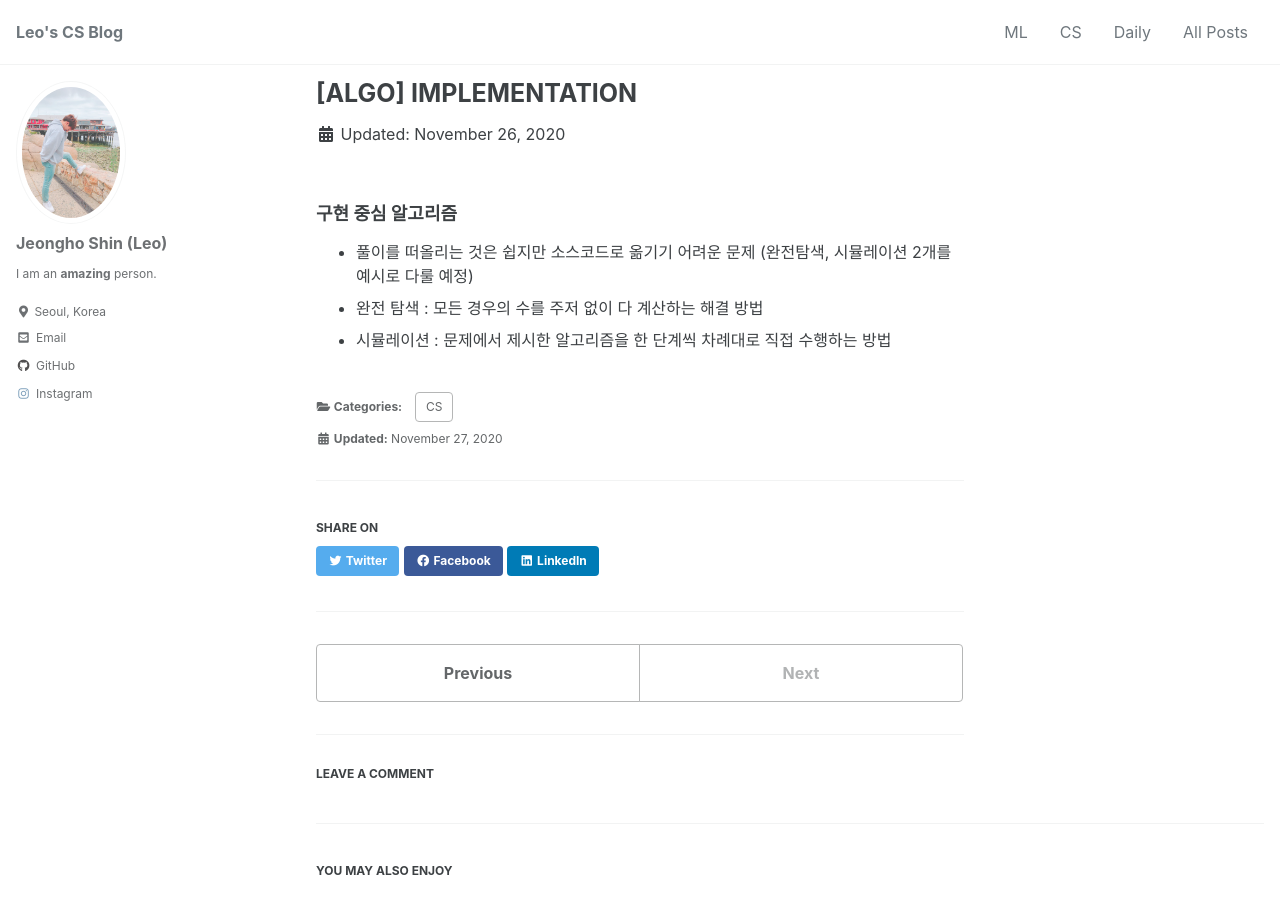
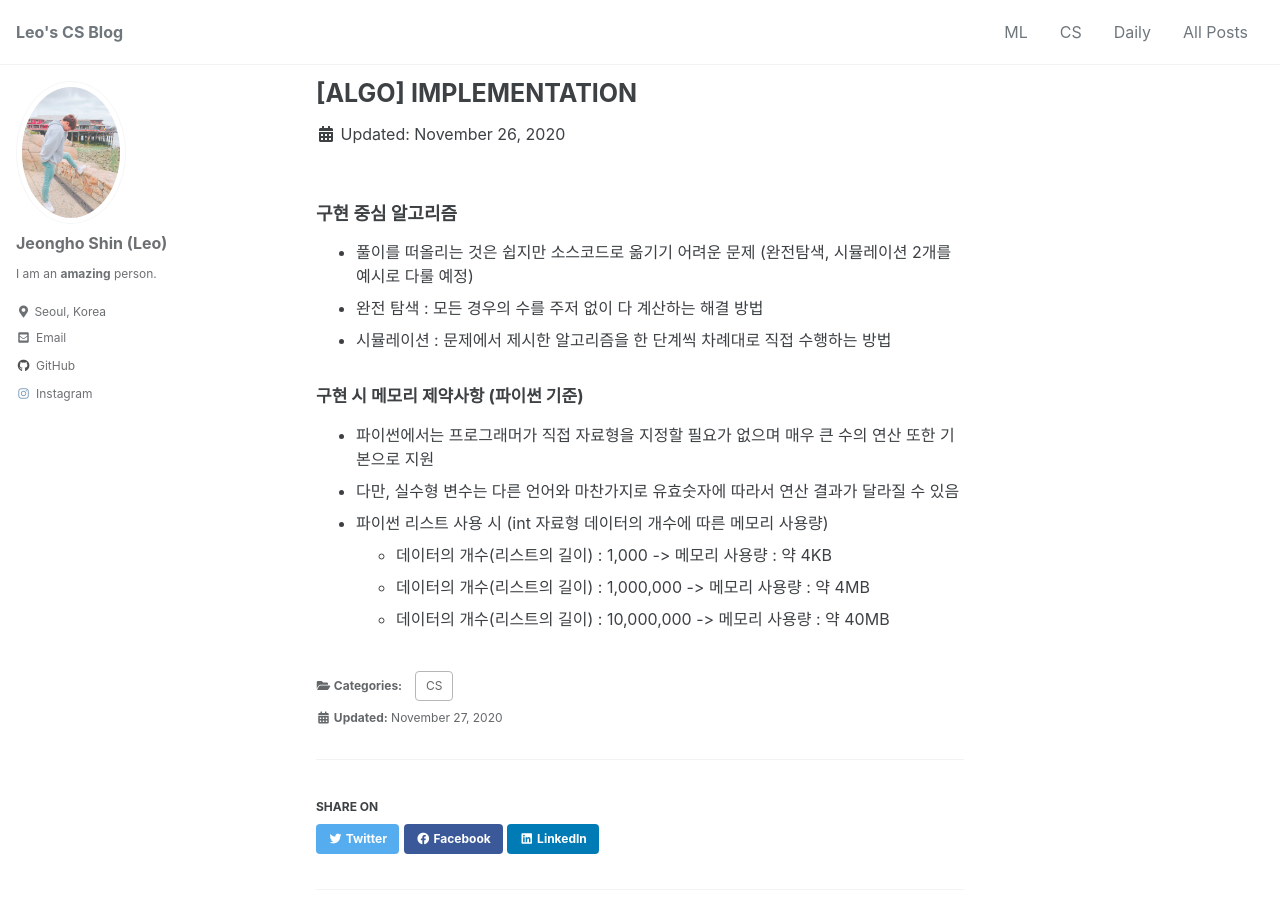
Before and after one commit to mlleo/mlleo.github.io, a Jekyll site: the page built from _posts/2020-11-26-algorithm_3.md, in a window 1280 px wide and 900 px high. Built offline with Jekyll 4.4.1, drawn with Linux system fonts in a browser that asks for light colours; cached includes are drawn as plain includes; comment, search, counter and statistics services are not loaded.

Commit message:
Update 2020-11-26-algorithm_3.md

```diff
--- a/_posts/2020-11-26-algorithm_3.md
+++ b/_posts/2020-11-26-algorithm_3.md
@@ -11,3 +11,11 @@ use_math: true # MathJax On
 - 풀이를 떠올리는 것은 쉽지만 소스코드로 옮기기 어려운 문제 (완전탐색, 시뮬레이션 2개를 예시로 다룰 예정)
 - 완전 탐색 : 모든 경우의 수를 주저 없이 다 계산하는 해결 방법
 - 시뮬레이션 : 문제에서 제시한 알고리즘을 한 단계씩 차례대로 직접 수행하는 방법
+
+#### 구현 시 메모리 제약사항 (파이썬 기준)
+- 파이썬에서는 프로그래머가 직접 자료형을 지정할 필요가 없으며 매우 큰 수의 연산 또한 기본으로 지원
+- 다만, 실수형 변수는 다른 언어와 마찬가지로 유효숫자에 따라서 연산 결과가 달라질 수 있음
+- 파이썬 리스트 사용 시 (int 자료형 데이터의 개수에 따른 메모리 사용량)
+  - 데이터의 개수(리스트의 길이) : 1,000        -> 메모리 사용량 : 약 4KB
+  - 데이터의 개수(리스트의 길이) : 1,000,000    -> 메모리 사용량 : 약 4MB
+  - 데이터의 개수(리스트의 길이) : 10,000,000   -> 메모리 사용량 : 약 40MB
```
